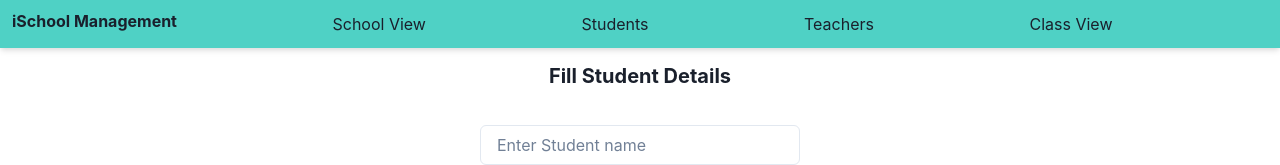
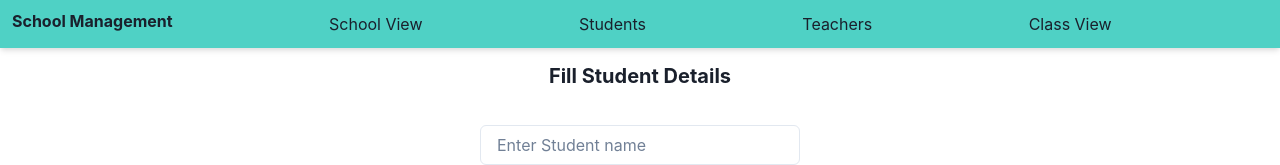
Before and after one commit to anshtripathi01/school-management, a React (Create React App) app: page /student/add in a window 1280 px wide. Shown: the top 165 px of the page. Built offline with nearby package versions, Linux system fonts and the light colour scheme; no server answers.

Commit message:
change-logo

```diff
--- a/src/components/Header.jsx
+++ b/src/components/Header.jsx
@@ -16,7 +16,7 @@ export const Header = () => {
       p="3"
     >
       <Link to="/">
-        <Heading fontSize="md">iSchool Management</Heading>
+        <Heading fontSize="md">School Management</Heading>
       </Link>
       <Flex flexGrow="1" justifyContent="space-evenly">
         <NavLink style={activeLink} to="/">
```
